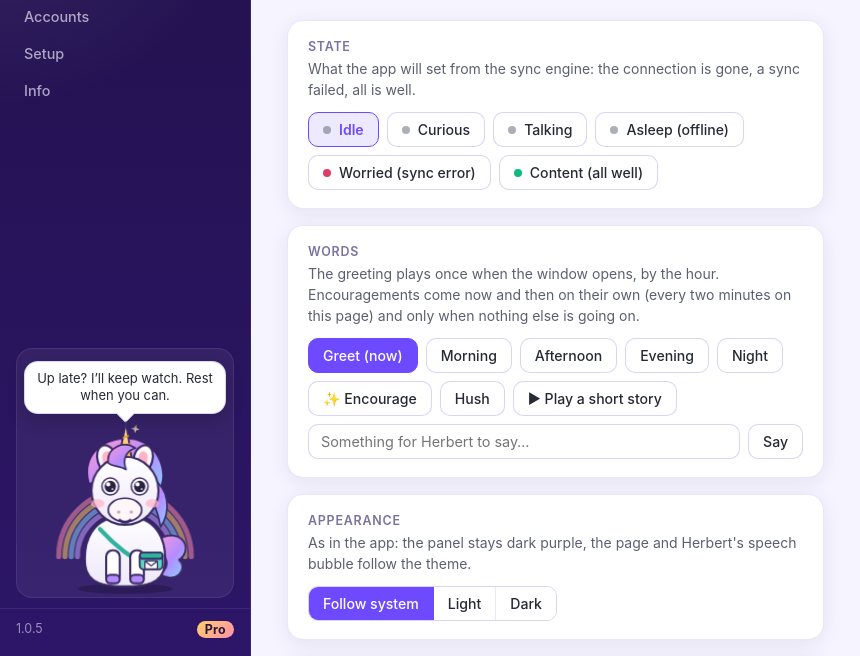
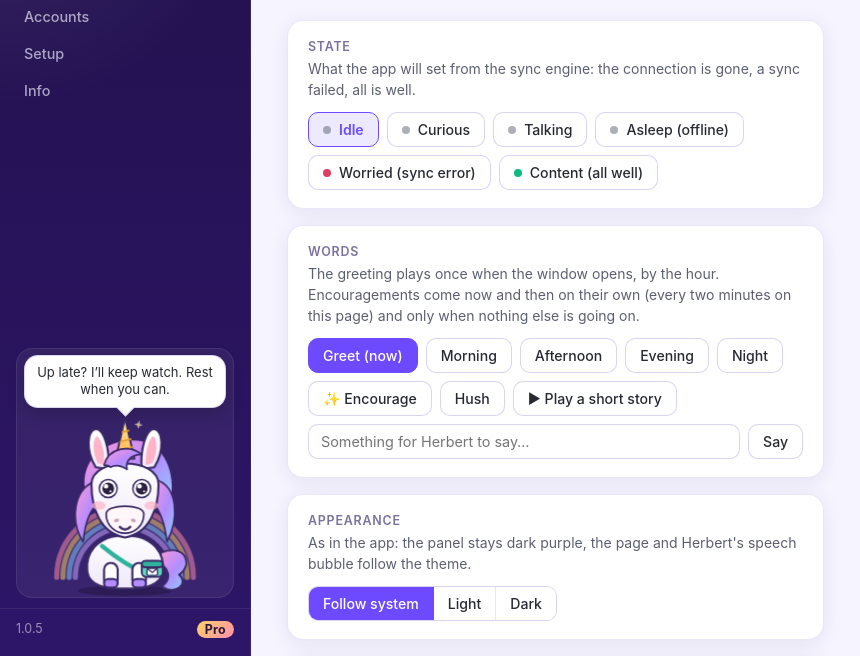
Before and after one commit to to-bi-s/neutron-calendar-bridge, an Electron app: page prototypes/herbert/index.html in a window 860 px wide. Shown: the part 144-800 px from the top of the page. Drawn offline with Linux system fonts and the light colour scheme.

Commit message:
prototype: Herbert redrawn as a plush unicorn (chosen from three styles)
The first drawing read as a pig with a horn: round face, snout in the middle. styles.html shows
three candidates (cartoon pony in 3/4 view, plush front view, flat bust in profile); Tobi chose the
plush one. herbert.js now draws a horse's head — tall skull, muzzle at the bottom, eyes high and
wide apart, tall ears — with a bigger horn and a mane to the shoulders. Every state keeps its class
names; herbert.css only moves the ear, brow and tail pivots, the eyelid travel and the bubble.

Co-Authored-By: Claude Fable 5.1 <noreply@anthropic.com>

```diff
--- a/prototypes/herbert/herbert.css
+++ b/prototypes/herbert/herbert.css
@@ -50,7 +50,7 @@
     position: absolute;
     left: 8px;
     right: 8px;
-    bottom: 184px;
+    bottom: 190px;
     padding: 8px 12px;
     border-radius: 14px;
     background: var(--herbert-bubble-bg);
@@ -191,7 +191,7 @@
 /* ---- motion -------------------------------------------------------------- */
 
 .herbert .pose {
-    transform-origin: 100px 158px;
+    transform-origin: 100px 160px;
     animation: herbert-breathe 3.4s ease-in-out infinite;
 }
 .herbert .head {
@@ -205,18 +205,18 @@
     transform-origin: center;
     transition: transform 260ms ease;
 }
-.herbert .lid { transform: translateY(-20px); }
+.herbert .lid { transform: translateY(-21px); }
 .herbert .lid.blink { animation: herbert-blink 180ms ease-in-out; }
 .herbert .ear {
     transition: transform 320ms cubic-bezier(0.34, 1.4, 0.64, 1);
 }
-.herbert .ear-left { transform-origin: 84px 54px; }
-.herbert .ear-right { transform-origin: 116px 54px; }
+.herbert .ear-left { transform-origin: 78px 50px; }
+.herbert .ear-right { transform-origin: 122px 50px; }
 .herbert .brow { transition: opacity 220ms ease, transform 260ms ease; }
-.herbert .brow-left { transform-origin: 86px 53px; }
-.herbert .brow-right { transform-origin: 114px 53px; }
+.herbert .brow-left { transform-origin: 84px 55px; }
+.herbert .brow-right { transform-origin: 116px 55px; }
 .herbert .tail {
-    transform-origin: 130px 124px;
+    transform-origin: 132px 140px;
     animation: herbert-wag 3s ease-in-out infinite;
 }
 
@@ -252,8 +252,8 @@
 .herbert.is-asleep .eye-sleep { opacity: 1; }
 .herbert.is-asleep .mouth-smile { opacity: 0; }
 .herbert.is-asleep .mouth-sleep { opacity: 0.8; }
-.herbert.is-asleep .ear-left { transform: rotate(-16deg); }
-.herbert.is-asleep .ear-right { transform: rotate(16deg); }
+.herbert.is-asleep .ear-left { transform: rotate(-24deg); }
+.herbert.is-asleep .ear-right { transform: rotate(24deg); }
 .herbert.is-asleep .zzz { opacity: 1; }
 .herbert.is-asleep .zzz text { animation: herbert-zzz 2.6s ease-in-out infinite; }
 .herbert.is-asleep .zzz text:nth-child(2) { animation-delay: 0.85s; }
@@ -268,8 +268,8 @@
 .herbert.is-worried .mouth-smile { opacity: 0; }
 .herbert.is-worried .mouth-open { opacity: 0 !important; animation: none; }
 .herbert.is-worried .mouth-worried { opacity: 1; }
-.herbert.is-worried .ear-left { transform: rotate(-11deg); }
-.herbert.is-worried .ear-right { transform: rotate(11deg); }
+.herbert.is-worried .ear-left { transform: rotate(-16deg); }
+.herbert.is-worried .ear-right { transform: rotate(16deg); }
 .herbert.is-worried .sweat { opacity: 1; animation: herbert-drip 1.8s ease-in infinite; }
 .herbert.is-worried .cheek { opacity: 0.35; }
 .herbert.is-worried .jitter { animation: herbert-tremble 0.5s ease-in-out infinite; }
@@ -306,7 +306,7 @@
     50% { transform: scale(1.012, 1.028); }
 }
 @keyframes herbert-blink {
-    0%, 100% { transform: translateY(-20px); }
+    0%, 100% { transform: translateY(-21px); }
     45%, 60% { transform: translateY(0); }
 }
 @keyframes herbert-wag {
--- a/prototypes/herbert/herbert.js
+++ b/prototypes/herbert/herbert.js
@@ -22,7 +22,10 @@
 
     var STATES = ['idle', 'curious', 'talking', 'asleep', 'worried', 'content'];
 
-    // viewBox 0 0 200 170. Eyes sit at y≈66 — look() uses that for the gaze origin.
+    // viewBox 0 0 200 170. Eyes sit at y≈68 — look() uses that for the gaze origin.
+    // Plush style (chosen from three candidates in styles.html): front view, a horse's
+    // head — tall skull, muzzle at the bottom, eyes high and wide apart, tall ears —
+    // a big horn, a mane to the shoulders, a small round body with the courier bag.
     var SVG =
         '<svg viewBox="0 0 200 170" xmlns="http://www.w3.org/2000/svg" aria-hidden="true" focusable="false">' +
         '<defs>' +
@@ -35,94 +38,96 @@
         '<linearGradient id="hb-body" x1="0" y1="0" x2="0" y2="1">' +
         '<stop offset="0" stop-color="#ffffff"/><stop offset="1" stop-color="#efe8fb"/>' +
         '</linearGradient>' +
-        '<clipPath id="hb-eye"><circle r="8"/></clipPath>' +
+        '<clipPath id="hb-eye"><circle r="8.5"/></clipPath>' +
         '</defs>' +
 
-        '<ellipse class="ground" cx="100" cy="161" rx="46" ry="5"/>' +
+        '<ellipse class="ground" cx="100" cy="163" rx="46" ry="5"/>' +
 
         '<g class="rainbow">' +
-        '<path d="M36 130 A64 64 0 0 1 164 130" stroke="#ff8fab"/>' +
-        '<path d="M42 130 A58 58 0 0 1 158 130" stroke="#ffd166"/>' +
-        '<path d="M48 130 A52 52 0 0 1 152 130" stroke="#8ad1ff"/>' +
-        '<path d="M54 130 A46 46 0 0 1 146 130" stroke="#c9a8ff"/>' +
+        '<path d="M34 150 A66 66 0 0 1 166 150" stroke="#ff8fab"/>' +
+        '<path d="M40 150 A60 60 0 0 1 160 150" stroke="#ffd166"/>' +
+        '<path d="M46 150 A54 54 0 0 1 154 150" stroke="#8ad1ff"/>' +
+        '<path d="M52 150 A48 48 0 0 1 148 150" stroke="#c9a8ff"/>' +
         '</g>' +
 
         '<g class="pose"><g class="jitter">' +
 
-        '<path class="tail" d="M130 116 C154 102 166 124 152 134 C162 142 150 158 134 148 C146 140 140 128 128 128 Z"/>' +
+        '<path class="tail" d="M134 128 C156 118 166 138 152 148 C162 156 150 168 136 160 C146 152 142 140 130 138 Z"/>' +
 
-        '<path class="body" d="M100 94 C132 94 140 118 138 140 C136 158 118 160 100 160 C82 160 64 158 62 140 C60 118 68 94 100 94 Z"/>' +
-        '<path class="strap" d="M76 106 Q98 130 124 142"/>' +
+        '<path class="body" d="M100 112 C128 112 138 130 136 146 C134 160 118 162 100 162 C82 162 66 160 64 146 C62 130 72 112 100 112 Z"/>' +
+        '<path class="strap" d="M78 122 Q100 140 124 150"/>' +
 
-        '<rect class="leg" x="82" y="126" width="13" height="30" rx="6"/>' +
-        '<rect class="leg" x="105" y="126" width="13" height="30" rx="6"/>' +
-        '<rect class="hoof" x="82" y="149" width="13" height="8" rx="4"/>' +
-        '<rect class="hoof" x="105" y="149" width="13" height="8" rx="4"/>' +
+        '<rect class="leg" x="80" y="138" width="13" height="22" rx="6"/>' +
+        '<rect class="leg" x="107" y="138" width="13" height="22" rx="6"/>' +
+        '<rect class="hoof" x="80" y="153" width="13" height="8" rx="4"/>' +
+        '<rect class="hoof" x="107" y="153" width="13" height="8" rx="4"/>' +
 
         '<g class="bag">' +
-        '<rect x="114" y="128" width="22" height="16" rx="4"/>' +
-        '<rect class="bag-flap" x="114" y="128" width="22" height="6" rx="3"/>' +
-        '<rect class="envelope" x="119" y="136" width="12" height="7.5" rx="1"/>' +
-        '<path class="envelope-fold" d="M119 136 l6 4.5 l6 -4.5"/>' +
+        '<rect x="116" y="136" width="20" height="15" rx="4"/>' +
+        '<rect class="bag-flap" x="116" y="136" width="20" height="6" rx="3"/>' +
+        '<rect class="envelope" x="121" y="143" width="10" height="6.5" rx="1"/>' +
+        '<path class="envelope-fold" d="M121 143 l5 4 l5 -4"/>' +
         '</g>' +
 
         '<g class="head">' +
-        '<path class="mane mane-back" d="M66 62 C58 30 92 16 114 24 C134 31 142 58 130 72 Z"/>' +
-        '<path class="mane mane-neck" d="M126 60 C142 66 144 90 134 104 C131 88 126 76 118 70 Z"/>' +
+        '<path class="mane mane-back" d="M62 70 C56 34 92 18 118 24 C140 30 150 58 142 86 C136 70 128 60 118 56 L70 60 Z"/>' +
+        '<path class="mane mane-neck" d="M130 60 C150 66 152 96 140 118 C138 100 132 86 124 78 Z"/>' +
+        '<path class="mane mane-neck" d="M70 62 C50 70 48 100 60 118 C62 100 66 88 76 80 Z"/>' +
 
-        '<g class="ear ear-left"><path class="ear-outer" d="M80 54 C68 38 74 24 84 28 C93 32 93 45 91 54 Z"/><path class="ear-inner" d="M82 50 C76 40 78 32 84 33 C88 35 88 44 87 50 Z"/></g>' +
-        '<g class="ear ear-right"><path class="ear-outer" d="M120 54 C132 38 126 24 116 28 C107 32 107 45 109 54 Z"/><path class="ear-inner" d="M118 50 C124 40 122 32 116 33 C112 35 112 44 113 50 Z"/></g>' +
+        '<g class="ear ear-left"><path class="ear-outer" d="M72 48 C62 32 64 14 72 12 C80 12 86 32 84 50 Z"/><path class="ear-inner" d="M74 44 C68 32 70 20 73 19 C77 20 81 34 80 46 Z"/></g>' +
+        '<g class="ear ear-right"><path class="ear-outer" d="M128 48 C138 32 136 14 128 12 C120 12 114 32 116 50 Z"/><path class="ear-inner" d="M126 44 C132 32 130 20 127 19 C123 20 119 34 120 46 Z"/></g>' +
 
-        '<g class="horn"><path class="horn-cone" d="M93 44 L107 44 L101 6 Z"/>' +
-        '<path class="horn-stripe" d="M95 36 L106 33"/><path class="horn-stripe" d="M96.5 28 L104.5 26"/><path class="horn-stripe" d="M98.5 20 L103 18.5"/>' +
-        '<g transform="translate(110 12)"><path class="horn-sparkle" d="M0 -5 L1.3 -1.3 L5 0 L1.3 1.3 L0 5 L-1.3 1.3 L-5 0 L-1.3 -1.3 Z"/></g></g>' +
+        '<g class="horn"><path class="horn-cone" d="M91 40 L109 40 L100 2 Z"/>' +
+        '<path class="horn-stripe" d="M94 32 L107 29"/><path class="horn-stripe" d="M95.5 24 L105.5 21.5"/><path class="horn-stripe" d="M97.5 15 L103.5 13.5"/>' +
+        '<g transform="translate(113 8)"><path class="horn-sparkle" d="M0 -5 L1.3 -1.3 L5 0 L1.3 1.3 L0 5 L-1.3 1.3 L-5 0 L-1.3 -1.3 Z"/></g></g>' +
 
-        '<circle class="face" cx="100" cy="70" r="32"/>' +
-        '<path class="mane mane-front" d="M84 44 C82 30 98 22 110 30 C102 32 97 40 101 50 C95 46 89 48 84 44 Z"/>' +
+        '<path class="face" d="M68 64 C68 38 132 38 132 64 C132 86 124 110 100 114 C76 110 68 86 68 64 Z"/>' +
 
-        '<ellipse class="snout" cx="100" cy="88" rx="16" ry="11"/>' +
-        '<circle class="nostril" cx="94" cy="90" r="1.6"/><circle class="nostril" cx="106" cy="90" r="1.6"/>' +
-        '<ellipse class="cheek" cx="74" cy="82" rx="6.5" ry="4"/><ellipse class="cheek" cx="126" cy="82" rx="6.5" ry="4"/>' +
+        '<path class="snout" d="M82 92 C82 82 118 82 118 92 C118 104 108 110 100 110 C92 110 82 104 82 92 Z"/>' +
+        '<ellipse class="nostril" cx="92" cy="98" rx="2.4" ry="1.6" transform="rotate(-20 92 98)"/><ellipse class="nostril" cx="108" cy="98" rx="2.4" ry="1.6" transform="rotate(20 108 98)"/>' +
+        '<ellipse class="cheek" cx="75" cy="84" rx="6.5" ry="4"/><ellipse class="cheek" cx="125" cy="84" rx="6.5" ry="4"/>' +
 
-        '<path class="brow brow-left" d="M79 54 Q86 49 93 53"/>' +
-        '<path class="brow brow-right" d="M121 54 Q114 49 107 53"/>' +
+        '<path class="mane mane-front" d="M80 46 C84 30 104 26 116 36 C106 36 100 42 102 50 C96 46 90 46 86 48 C84 45 82 47 80 46 Z"/>' +
 
-        '<g class="eye eye-left" transform="translate(86 66)">' +
-        '<circle class="eye-white" r="8"/>' +
-        '<g class="pupil"><g class="pupil-core"><circle class="iris" r="5.4"/><circle class="glint" cx="-2" cy="-2" r="2"/><circle class="glint" cx="2" cy="2.4" r="0.9"/></g></g>' +
-        '<g clip-path="url(#hb-eye)"><circle class="lid" r="9.5"/></g>' +
-        '<path class="eye-happy" d="M-7.5 1.5 Q0 -8 7.5 1.5"/>' +
-        '<path class="eye-sleep" d="M-7.5 -1 Q0 7 7.5 -1"/>' +
+        '<path class="brow brow-left" d="M77 57 Q84 52 91 56"/>' +
+        '<path class="brow brow-right" d="M123 57 Q116 52 109 56"/>' +
+
+        '<g class="eye eye-left" transform="translate(84 68)">' +
+        '<circle class="eye-white" r="8.5"/>' +
+        '<g class="pupil"><g class="pupil-core"><circle class="iris" r="5.6"/><circle class="glint" cx="-2.1" cy="-2.1" r="2.1"/><circle class="glint" cx="2.2" cy="2.6" r="0.9"/></g></g>' +
+        '<g clip-path="url(#hb-eye)"><circle class="lid" r="10"/></g>' +
+        '<path class="eye-happy" d="M-8 1.5 Q0 -8.5 8 1.5"/>' +
+        '<path class="eye-sleep" d="M-8 -1 Q0 7.5 8 -1"/>' +
         '</g>' +
-        '<g class="eye eye-right" transform="translate(114 66)">' +
-        '<circle class="eye-white" r="8"/>' +
-        '<g class="pupil"><g class="pupil-core"><circle class="iris" r="5.4"/><circle class="glint" cx="-2" cy="-2" r="2"/><circle class="glint" cx="2" cy="2.4" r="0.9"/></g></g>' +
-        '<g clip-path="url(#hb-eye)"><circle class="lid" r="9.5"/></g>' +
-        '<path class="eye-happy" d="M-7.5 1.5 Q0 -8 7.5 1.5"/>' +
-        '<path class="eye-sleep" d="M-7.5 -1 Q0 7 7.5 -1"/>' +
+        '<g class="eye eye-right" transform="translate(116 68)">' +
+        '<circle class="eye-white" r="8.5"/>' +
+        '<g class="pupil"><g class="pupil-core"><circle class="iris" r="5.6"/><circle class="glint" cx="-2.1" cy="-2.1" r="2.1"/><circle class="glint" cx="2.2" cy="2.6" r="0.9"/></g></g>' +
+        '<g clip-path="url(#hb-eye)"><circle class="lid" r="10"/></g>' +
+        '<path class="eye-happy" d="M-8 1.5 Q0 -8.5 8 1.5"/>' +
+        '<path class="eye-sleep" d="M-8 -1 Q0 7.5 8 -1"/>' +
         '</g>' +
 
         '<g class="mouth">' +
-        '<path class="mouth-smile" d="M95 97.5 Q100 103 105 97.5"/>' +
-        '<ellipse class="mouth-open" cx="100" cy="99.5" rx="3.6" ry="4.6"/>' +
-        '<g class="mouth-big"><path d="M92 96.5 Q100 109 108 96.5 Z"/><ellipse class="tongue" cx="100" cy="103.5" rx="3.4" ry="2.2"/></g>' +
-        '<path class="mouth-worried" d="M95 100.5 Q97.5 97 100 100 Q102.5 103 105 99"/>' +
-        '<ellipse class="mouth-sleep" cx="100" cy="99" rx="1.8" ry="2.2"/>' +
+        '<path class="mouth-smile" d="M95 104 Q100 109 105 104"/>' +
+        '<ellipse class="mouth-open" cx="100" cy="105.5" rx="3.6" ry="4.4"/>' +
+        '<g class="mouth-big"><path d="M92 102.5 Q100 115 108 102.5 Z"/><ellipse class="tongue" cx="100" cy="109.5" rx="3.4" ry="2.2"/></g>' +
+        '<path class="mouth-worried" d="M95 107 Q97.5 103.5 100 106.5 Q102.5 109.5 105 105.5"/>' +
+        '<ellipse class="mouth-sleep" cx="100" cy="105.5" rx="1.8" ry="2.2"/>' +
         '</g>' +
 
-        '<path class="sweat" d="M132 50 C127 57 126 62 132 64 C138 62 137 57 132 50 Z"/>' +
+        '<path class="sweat" d="M138 52 C133 59 132 64 138 66 C144 64 143 59 138 52 Z"/>' +
         '</g>' + // head
 
         '</g></g>' + // jitter, pose
 
-        '<g class="zzz"><text x="140" y="56">z</text><text x="150" y="42">z</text><text x="162" y="26">z</text></g>' +
+        '<g class="zzz"><text x="146" y="56">z</text><text x="156" y="42">z</text><text x="168" y="26">z</text></g>' +
 
         '<g class="sparkles">' +
-        '<g transform="translate(54 48)"><path class="sparkle" d="M0 -6 L1.6 -1.6 L6 0 L1.6 1.6 L0 6 L-1.6 1.6 L-6 0 L-1.6 -1.6 Z"/></g>' +
-        '<g transform="translate(152 40)"><path class="sparkle" d="M0 -5 L1.3 -1.3 L5 0 L1.3 1.3 L0 5 L-1.3 1.3 L-5 0 L-1.3 -1.3 Z"/></g>' +
-        '<g transform="translate(44 100)"><path class="sparkle" d="M0 -4 L1 -1 L4 0 L1 1 L0 4 L-1 1 L-4 0 L-1 -1 Z"/></g>' +
-        '<g transform="translate(160 84)"><path class="sparkle heart" d="M0 3.5 C-7 -3 -2.5 -9 0 -4.5 C2.5 -9 7 -3 0 3.5 Z"/></g>' +
-        '<g transform="translate(38 70)"><path class="sparkle heart" d="M0 2.6 C-5 -2.2 -1.8 -6.6 0 -3.3 C1.8 -6.6 5 -2.2 0 2.6 Z"/></g>' +
+        '<g transform="translate(48 40)"><path class="sparkle" d="M0 -6 L1.6 -1.6 L6 0 L1.6 1.6 L0 6 L-1.6 1.6 L-6 0 L-1.6 -1.6 Z"/></g>' +
+        '<g transform="translate(156 32)"><path class="sparkle" d="M0 -5 L1.3 -1.3 L5 0 L1.3 1.3 L0 5 L-1.3 1.3 L-5 0 L-1.3 -1.3 Z"/></g>' +
+        '<g transform="translate(38 104)"><path class="sparkle" d="M0 -4 L1 -1 L4 0 L1 1 L0 4 L-1 1 L-4 0 L-1 -1 Z"/></g>' +
+        '<g transform="translate(166 86)"><path class="sparkle heart" d="M0 3.5 C-7 -3 -2.5 -9 0 -4.5 C2.5 -9 7 -3 0 3.5 Z"/></g>' +
+        '<g transform="translate(34 72)"><path class="sparkle heart" d="M0 2.6 C-5 -2.2 -1.8 -6.6 0 -3.3 C1.8 -6.6 5 -2.2 0 2.6 Z"/></g>' +
         '</g>' +
         '</svg>';
 
@@ -177,7 +182,7 @@
         // --- gaze ----------------------------------------------------------------
         function eyeCenter() {
             var r = svg.getBoundingClientRect();
-            return { x: r.left + r.width * 0.5, y: r.top + r.height * (66 / 170) };
+            return { x: r.left + r.width * 0.5, y: r.top + r.height * (68 / 170) };
         }
 
         // Point the pupils and tilt the head toward a page coordinate (or straight ahead).
```
Also changed, not shown: prototypes/herbert/styles.html (added, +162 -0 lines), prototypes/herbert/README.md.
